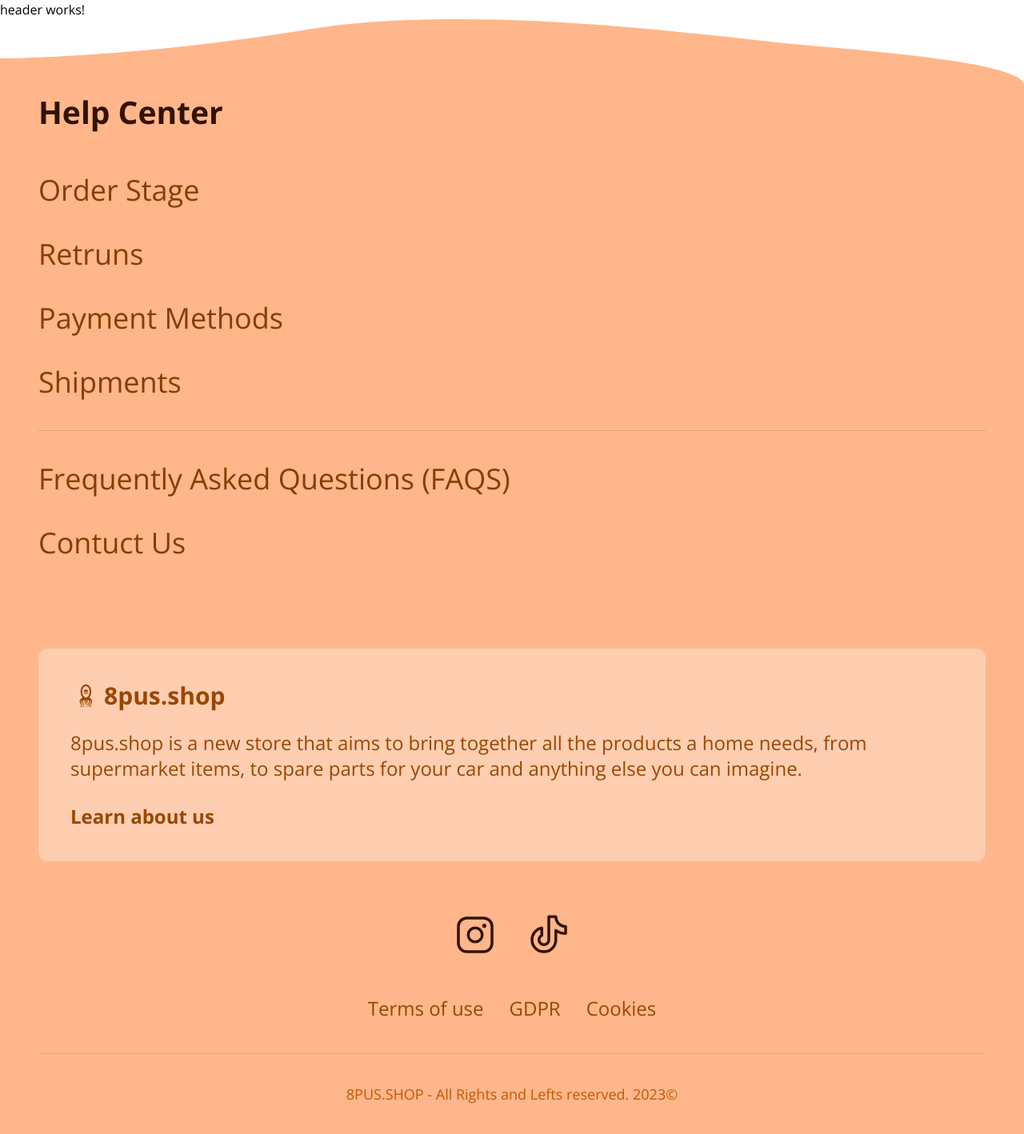
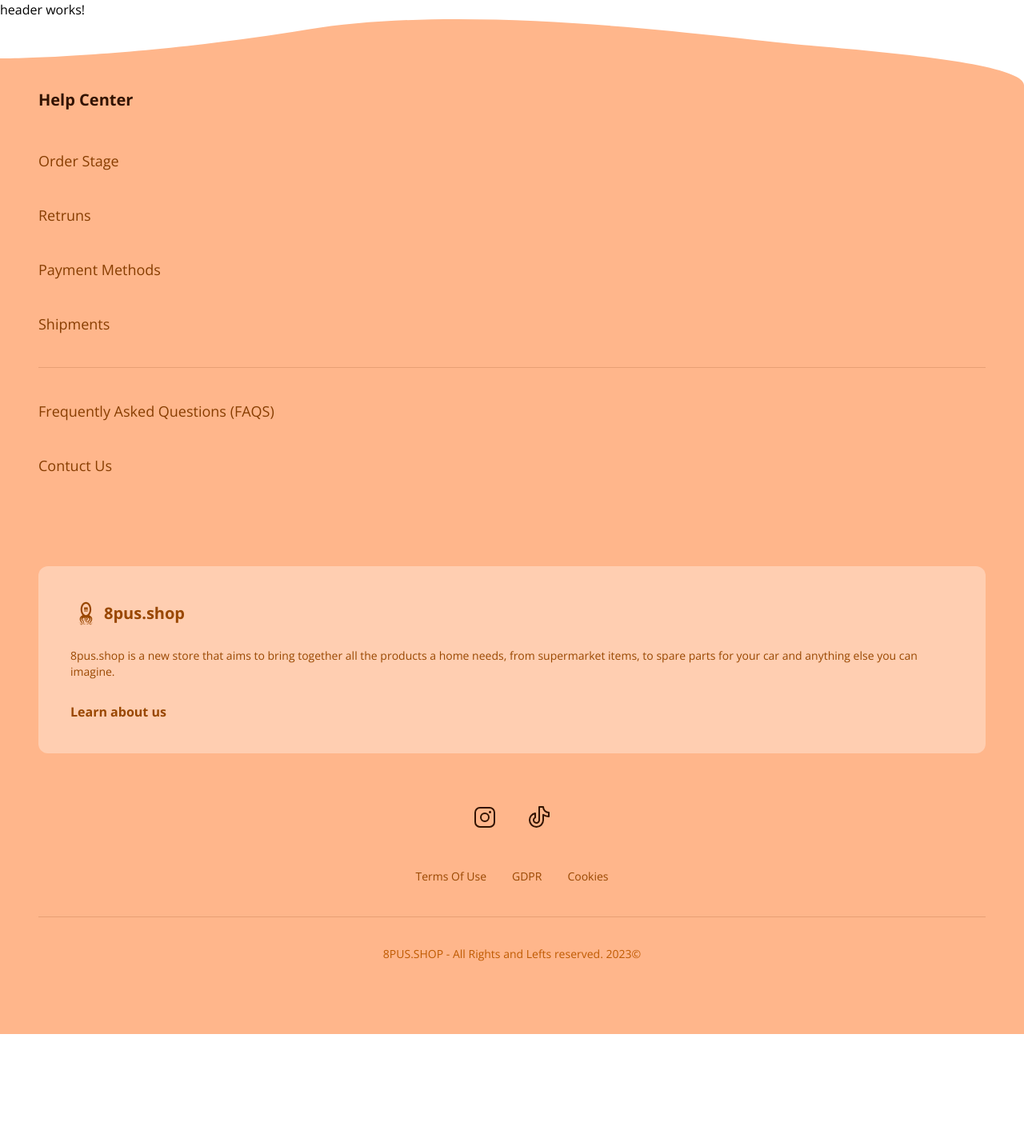
Before and after one commit to 8pus-Services/8pus.shop, an Angular app: page / in a window 1280 px wide. Shown: the top 1418 px of the page at 80% size. After the commit the page ends 1293 px from the top, so only its background shows below. Built offline with nearby package versions, Linux system fonts and the light colour scheme; what tw-elements would draw is missing.

Commit message:
Typo and Icons Size of desktop view of footer

```diff
--- a/src/app/core/footer/footer.component.html
+++ b/src/app/core/footer/footer.component.html
@@ -8,14 +8,14 @@
   <div>
     <!-- Help Center -->
     <div>
-      <h4 class="text-[#321300] text-[25px] font-bold md:text-[39px]">Help Center</h4>
-      <ul class="text-[#873D00] font-normal text-[22px] pt-10 pb-6 space-y-6 border-b-[1px] border-solid border-[#E79F74] md:text-4xl md:space-y-10 md:pt-12 md:pb-10">
+      <h4 class="text-[#321300] text-[25px] font-bold md:text-[39px] lg:text-xl">Help Center</h4>
+      <ul class="text-[#873D00] font-normal text-[22px] pt-10 pb-6 space-y-6 border-b-[1px] border-solid border-[#E79F74] md:text-4xl md:space-y-10 md:pt-12 md:pb-10 lg:text-lg">
         <li class="hover:font-bold cursor-pointer">Order Stage</li>
         <li class="hover:font-bold cursor-pointer">Retruns</li>
         <li class="hover:font-bold cursor-pointer">Payment Methods</li>
         <li class="hover:font-bold cursor-pointer">Shipments</li>
       </ul>
-      <ul class="text-[#873D00] font-normal text-[22px] pt-6 pb-16 space-y-6 md:text-4xl md:pt-10 md:space-y-10 md:pb-28">
+      <ul class="text-[#873D00] font-normal text-[22px] pt-6 pb-16 space-y-6 md:text-4xl md:pt-10 md:space-y-10 md:pb-28 lg:text-lg">
         <li class="hover:font-bold cursor-pointer">Frequently Asked Questions (FAQS)</li>
         <li class="hover:font-bold cursor-pointer">Contuct Us</li>
       </ul>
@@ -25,12 +25,12 @@
     <div class="w-full bg-[#FFCEB1] rounded-xl p-3 md:p-10">
       <div class="flex justify-start items-center gap-1 w-full">
         <app-about-logo></app-about-logo>
-        <p class="text-[#994700] font-bold text-lg md:text-3xl">8pus.shop</p>
+        <p class="text-[#994700] font-bold text-lg md:text-3xl lg:text-xl">8pus.shop</p>
       </div>
-      <div class="pt-3 pb-4 text-xs text-[#994700] md:text-2xl md:pt-6 md:pb-7">
+      <div class="pt-3 pb-4 text-xs text-[#994700] md:text-2xl md:pt-6 md:pb-7 lg:text-sm">
         <p>8pus.shop is a new store that aims to bring together all the products a home needs, from supermarket items, to spare parts for your car and anything else you can imagine.</p>
       </div>
-      <div class="text-[#994700] text-sm font-bold md:text-2xl">
+      <div class="text-[#994700] text-sm font-bold md:text-2xl lg:text-base">
         <p>Learn about us</p>
       </div>
     </div>
@@ -45,15 +45,15 @@
 
     <!-- Terms -->
     <div>
-      <ul class="flex justify-center items-center gap-4 text-[#994700] text-sm font-normal pb-4 border-b-[1px] border-solid border-[#E79F74] md:text-2xl md:gap-8 md:pb-10">
-        <li class="cursor-pointer">Terms of use</li>
+      <ul class="flex justify-center items-center gap-4 text-[#994700] text-sm font-normal pb-4 border-b-[1px] border-solid border-[#E79F74] md:text-2xl md:gap-8 md:pb-10 lg:text-sm">
+        <li class="cursor-pointer">Terms Of Use</li>
         <li class="cursor-pointer">GDPR</li>
         <li class="cursor-pointer">Cookies</li>
       </ul>
     </div>
 
     <!-- Copyright -->
-    <div class="pt-3 pb-[90px] w-full text-center text-[#BF5A00] text-xs md:text-lg md:pt-9">
+    <div class="pt-3 pb-[90px] w-full text-center text-[#BF5A00] text-xs md:text-lg md:pt-9 lg:text-sm">
       <p>8PUS.SHOP - All Rights and Lefts reserved. {{ anio }}©</p>
     </div>
   </div>
--- a/src/app/core/footer/insta-icon/insta-icon.component.html
+++ b/src/app/core/footer/insta-icon/insta-icon.component.html
@@ -1,4 +1,4 @@
-<svg class="md:w-14 md:h-14" xmlns="http://www.w3.org/2000/svg" width="40" height="40" viewBox="0 0 32 32" fill="none">
+<svg class="md:w-14 md:h-14 lg:w-8 lg:h-8" xmlns="http://www.w3.org/2000/svg" width="40" height="40" viewBox="0 0 32 32" fill="none">
     <g clip-path="url(#clip0_516_637)">
         <path d="M16 21C18.7614 21 21 18.7614 21 16C21 13.2386 18.7614 11 16 11C13.2386 11 11 13.2386 11 16C11 18.7614 13.2386 21 16 21Z" stroke="#321300" stroke-width="2" stroke-miterlimit="10"/>
         <path d="M22 4H10C6.68629 4 4 6.68629 4 10V22C4 25.3137 6.68629 28 10 28H22C25.3137 28 28 25.3137 28 22V10C28 6.68629 25.3137 4 22 4Z" stroke="#321300" stroke-width="2" stroke-linecap="round" stroke-linejoin="round"/>
--- a/src/app/core/footer/tiktok-icon/tiktok-icon.component.html
+++ b/src/app/core/footer/tiktok-icon/tiktok-icon.component.html
@@ -1,4 +1,4 @@
-<svg class="md:w-14 md:h-14" xmlns="http://www.w3.org/2000/svg" width="40" height="40" viewBox="0 0 32 32" fill="none">
+<svg class="md:w-14 md:h-14 lg:w-8 lg:h-8" xmlns="http://www.w3.org/2000/svg" width="40" height="40" viewBox="0 0 32 32" fill="none">
     <g clip-path="url(#clip0_516_634)">
         <path d="M21 12.75C23.0387 14.2174 25.4881 15.0047 28 15V10C26.1435 10 24.363 9.2625 23.0503 7.94975C21.7375 6.63699 21 4.85652 21 3H16V19.5C15.9997 20.1263 15.8314 20.741 15.5126 21.2801C15.1938 21.8192 14.7362 22.2629 14.1875 22.5648C13.6389 22.8668 13.0192 23.016 12.3932 22.9969C11.7672 22.9778 11.1578 22.7911 10.6285 22.4562C10.0993 22.1213 9.66962 21.6505 9.3843 21.093C9.09898 20.5355 8.96849 19.9116 9.00643 19.2865C9.04437 18.6613 9.24936 18.0578 9.60002 17.5389C9.95067 17.02 10.4341 16.6047 11 16.3363V11C7.02125 11.7088 4 15.3175 4 19.5C4 21.7543 4.89553 23.9163 6.48959 25.5104C8.08365 27.1045 10.2457 28 12.5 28C14.7543 28 16.9163 27.1045 18.5104 25.5104C20.1045 23.9163 21 21.7543 21 19.5V12.75Z" stroke="#321300" stroke-width="2" stroke-linecap="round" stroke-linejoin="round"/>
     </g>
```
